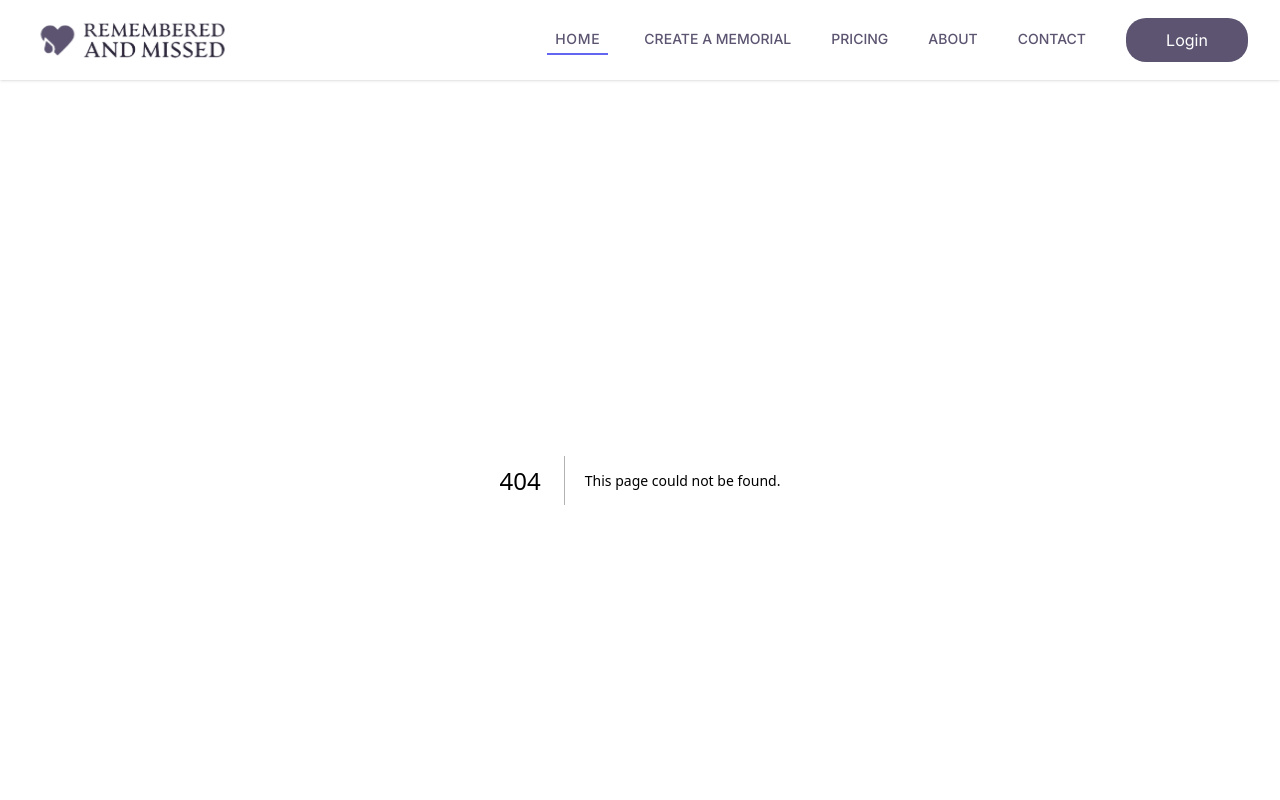
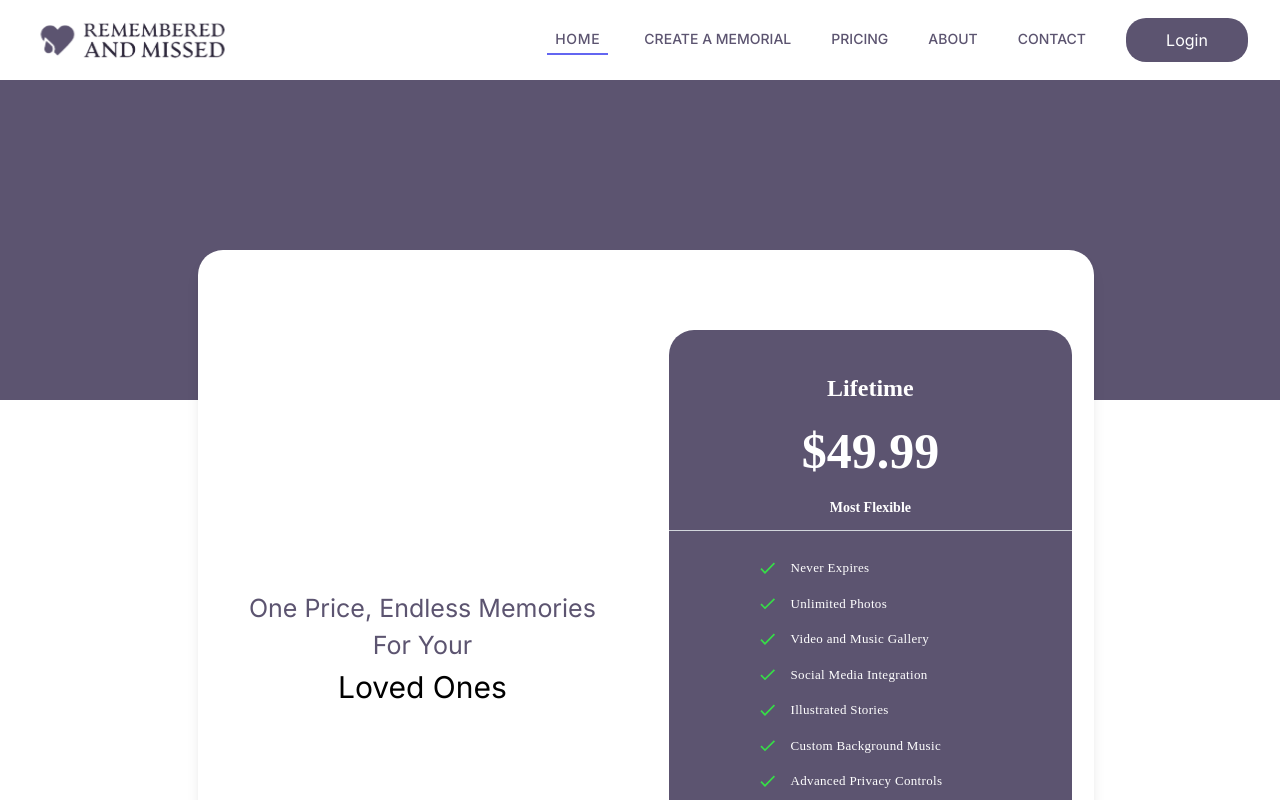
Before and after one commit to Arsanyos/remembered-and-missed, a Next.js app: page /pricing in a window 1280 px wide. Before the commit this address had no page. Shown: the top 800 px of the page. Built offline with nearby package versions, Linux system fonts and the light colour scheme.

Commit message:
add pricing page

```diff
--- /dev/null
+++ b/app/components/Divider.jsx
@@ -0,0 +1,13 @@
+const Divider = () => {
+  return (
+    <div className="relative">
+      <div className="absolute inset-0 flex items-center" aria-hidden="true">
+        <div className="w-full border-t border-gray-300" />
+      </div>
+      <div className="relative flex justify-center">
+        <span className="bg-white px-2 text-sm text-gray-500"></span>
+      </div>
+    </div>
+  );
+};
+export default Divider;
--- a/app/components/Footer.jsx
+++ b/app/components/Footer.jsx
@@ -18,7 +18,7 @@ const Footer = () => {
   ];
 
   return (
-    <div className="bg-[#5C5470] flex justify-around  items-center py-2 mt-8">
+    <div className=" w-[100%] bg-[#5C5470] flex justify-around  items-center py-2 mt-8">
       <p className="text-[12px] w-[150px] font-normal text-center text-[#FFFFFF]">Copyright © 2023 Remebered and missed All rights reserved</p>
       <div className="flex gap-4">
         {footerLinks.map((item, index) => {
--- a/app/components/TopBar.jsx
+++ b/app/components/TopBar.jsx
@@ -52,7 +52,7 @@ const TopBar = () => {
                     CREATE A MEMORIAL
                   </a>
                   <a
-                    href="#"
+                    href="/pricing"
                     className="inline-flex items-center border-b-2 border-transparent px-1 pt-1 pb-1 text-sm font-medium text-[#5C5470] hover:border-gray-300 hover:text-gray-700"
                   >
                     PRICING
--- /dev/null
+++ b/app/pricing/page.jsx
@@ -0,0 +1,64 @@
+import Divider from "../components/Divider";
+import Image from "next/image";
+const Pricing = () => {
+  const perks = [
+    "Never Expires",
+    "Unlimited Photos",
+    "Video and Music Gallery",
+    "Social Media Integration",
+    "Illustrated Stories",
+    "Custom Background Music",
+    "Advanced Privacy Controls",
+    "Additional Adminstrators",
+    "Custom Notifications",
+  ];
+  return (
+    <div className="flex flex-col h-auto">
+      <div className="w-[100%] h-[40vh] bg-[#5C5470]"></div>
+      <div className="z-999 relative bottom-[150px] left-[15.5%] h-auto py-20 w-[70%] rounded-[25px] shadow-lg bg-[#FFFFFF] flex justify-center">
+        <div className="w-[50%] py-[95px] px-[50px] flex flex-col items-center justify-center">
+          <p className="text-[25px] text-[#5C5470] text-center font-Lora">
+            One Price, Endless Memories For Your
+          </p>
+          <p className="text-[30px] text-center">Loved Ones</p>
+        </div>
+        <div className="w-[50%] flex justify-center items-center">
+          <div className="w-[90%] h-auto rounded-[25px] bg-[#5C5470] py-[40px] flex flex-col items-center justify-center gap-2">
+            <p className="font-[Lora] font-semibold text-[24px] text-center text-[#FFFFFF]">
+              Lifetime
+            </p>
+            <p className="font-[Montserrat] font-bold text-[50px] text-[#FFFFFF] text-center">
+              $49.99
+            </p>
+            <p className="font-[Montserrat] font-bold text-[14px] text-center text-[#FFFFFF]">
+              Most Flexible
+            </p>
+            <div className="w-[100%] my-1">
+              <Divider />
+            </div>
+            <div className="flex flex-col gap-4 mt-4 w-[55%]">
+              {perks.map((item, index) => {
+                return (
+                  <div key={index} className="flex gap-4 ">
+                    <Image
+
+                      src="/icons/Check.svg"
+                      alt="green-check-icon"
+                      height={15}
+                      width={15}
+                    />
+                    <p className="font-[Montserrat] font-normal text-[13px] text-[#FFFFFF] tracking-wide"  key={index}>{item}</p>
+                  </div>
+                );
+              })}
+              <button className=" border-solid border-4 border-[#FFFFFF] bg-[#5C5470] shadow-customFigma rounded-[25px] drop-shadow-lg py-[20px] w-[223px] h-[52px] flex justify-center items-center text-[#FFFFFF]">
+                GET STARTED
+              </button>
+            </div>
+          </div>
+        </div>
+      </div>
+    </div>
+  );
+};
+export default Pricing;
--- a/app/styles/globals.css
+++ b/app/styles/globals.css
@@ -1,6 +1,9 @@
 @tailwind base;
 @tailwind components;
 @tailwind utilities;
+@import url('https://fonts.googleapis.com/css2?family=Lora&display=swap');
+@import url('https://fonts.googleapis.com/css2?family=Style+Script&display=swap');
+@import url('https://fonts.googleapis.com/css2?family=Montserrat&display=swap');
 
 :root {
   --foreground-rgb: 0, 0, 0;
```
Also changed, not shown: app/page.jsx (renamed from app/page.js), public/icons/Check.svg (added).
